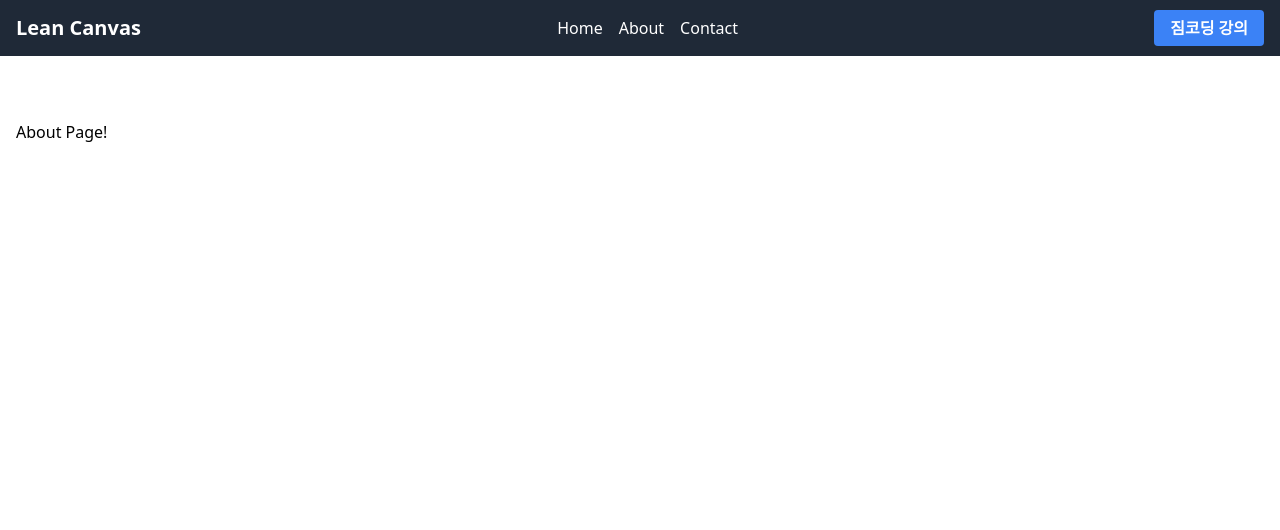
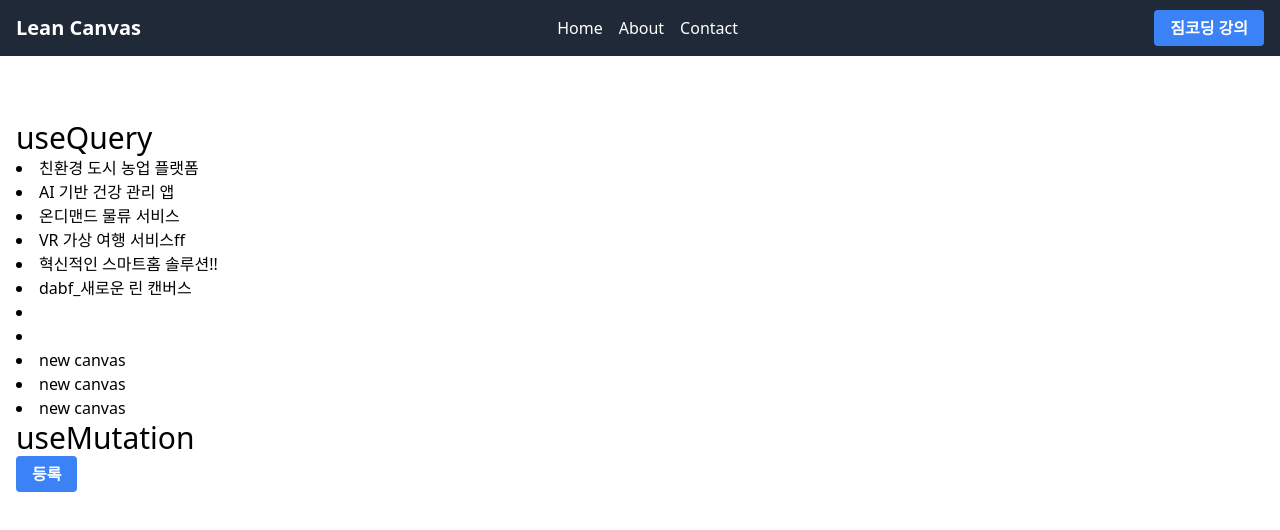
Before and after one commit to barleymilk/lean-canvas-react, a React (Vite) app: page /about in a window 1280 px wide. Shown: the top 530 px of the page. Built offline with nearby package versions, Linux system fonts and the light colour scheme; data requests are answered from the project's data file.

Commit message:
reactQuery 추가

```diff
--- a/data/db.json
+++ b/data/db.json
@@ -238,6 +238,24 @@
       "lastModified": "2025-01-03 12:32:46",
       "category": "신규",
       "id": 6
+    },
+    {
+      "id": 7
+    },
+    {
+      "id": 8
+    },
+    {
+      "title": "new canvas",
+      "id": 9
+    },
+    {
+      "title": "new canvas",
+      "id": 10
+    },
+    {
+      "title": "new canvas",
+      "id": 11
     }
   ]
 }
--- a/package.json
+++ b/package.json
@@ -13,6 +13,7 @@
     "db": "json-server data/db.json -p 8000"
   },
   "dependencies": {
+    "@tanstack/react-query": "^5.62.11",
     "axios": "^1.7.9",
     "dayjs": "^1.11.13",
     "json-server": "^0.17.4",
--- a/src/main.jsx
+++ b/src/main.jsx
@@ -1,6 +1,7 @@
 import { StrictMode } from 'react';
 import { createRoot } from 'react-dom/client';
 import { createBrowserRouter, RouterProvider } from 'react-router-dom';
+import { QueryClient, QueryClientProvider } from '@tanstack/react-query';
 import './index.css';
 import App from './App';
 import Home from './pages/Home';
@@ -9,6 +10,7 @@
 import ErrorPage from './pages/ErrorPage';
 import CanvasDetail from './pages/CanvasDetail';
 
+const queryClient = new QueryClient();
 const router = createBrowserRouter([
   {
     path: '/',
@@ -25,6 +27,8 @@
 
 createRoot(document.getElementById('root')).render(
   <StrictMode>
-    <RouterProvider router={router} />
+    <QueryClientProvider client={queryClient}>
+      <RouterProvider router={router} />
+    </QueryClientProvider>
   </StrictMode>,
 );
--- a/src/pages/About.jsx
+++ b/src/pages/About.jsx
@@ -1,5 +1,42 @@
+import { useMutation, useQuery, useQueryClient } from '@tanstack/react-query';
+import axios from 'axios';
+import Button from '../components/Button';
+
 function About() {
-  return <div>About Page!</div>;
+  const queryClient = useQueryClient();
+  const { isLoading, error, data } = useQuery({
+    queryKey: ['canvases'],
+    queryFn: () =>
+      axios.get('http://localhost:8000/canvases/').then(res => res.data),
+    initialData: [],
+  });
+
+  const { mutate: createNewCanvas, isLoading: isLoadingCreate } = useMutation({
+    mutationFn: newCanvas =>
+      axios.post('http://localhost:8000/canvases/', newCanvas),
+    onSuccess: () => {
+      queryClient.invalidateQueries(['canvases']);
+    },
+  });
+
+  const handleCreate = () => {
+    createNewCanvas({ title: 'new canvas' });
+  };
+
+  return (
+    <div>
+      <h2 className="text-3xl">useQuery</h2>
+      {isLoading && <p>...Loading</p>}
+      {error && <p className="text-red-700">{error.message}</p>}
+      {data.map(item => (
+        <li key={item.id}>{item.title}</li>
+      ))}
+
+      <h2 className="text-3xl">useMutation</h2>
+      {isLoadingCreate && <p>...Loading</p>}
+      <Button onClick={handleCreate}>등록</Button>
+    </div>
+  );
 }
 
 export default About;
```
Also changed, not shown: 1 other file (tests, documents, lock files or other folders).
